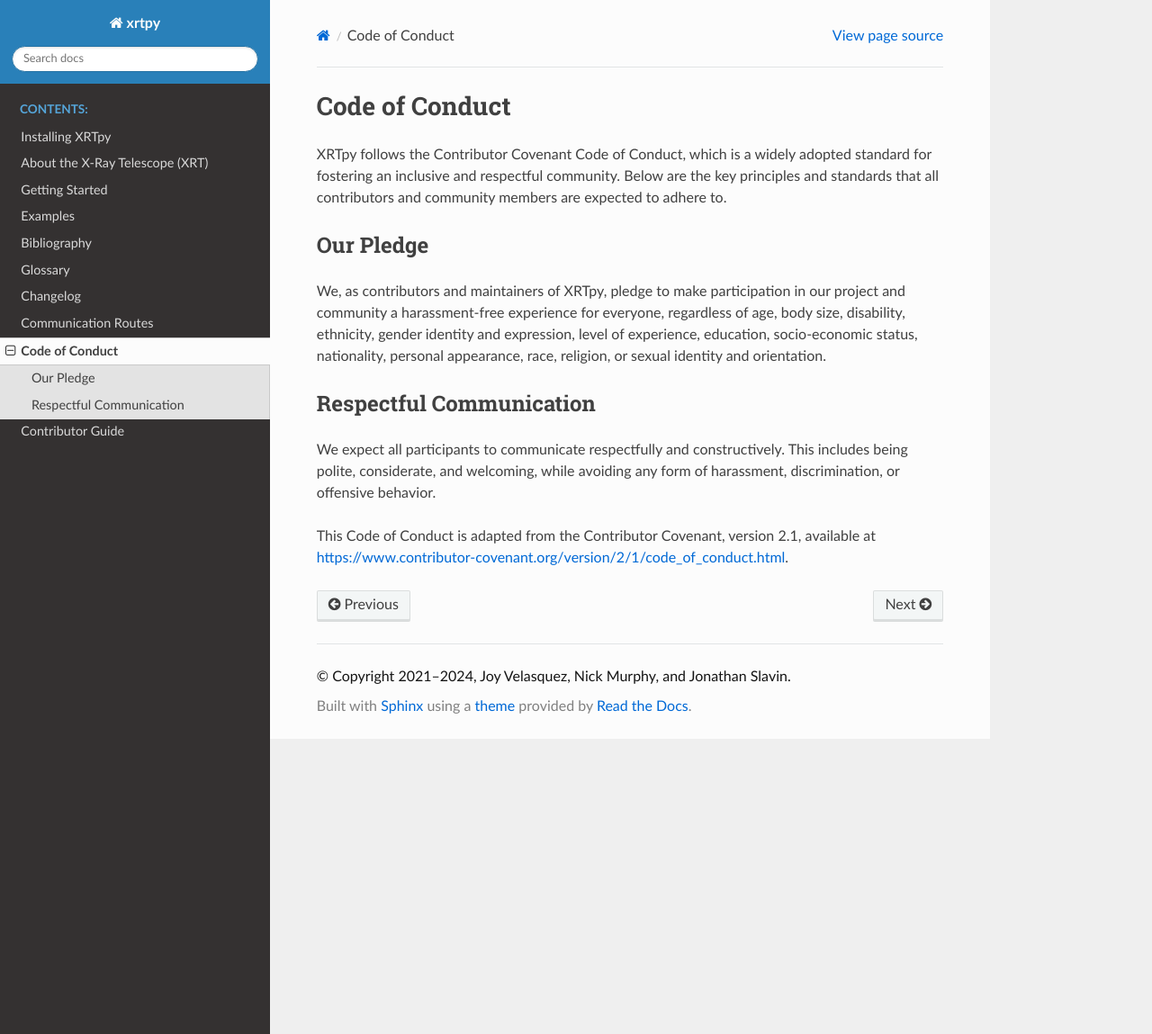
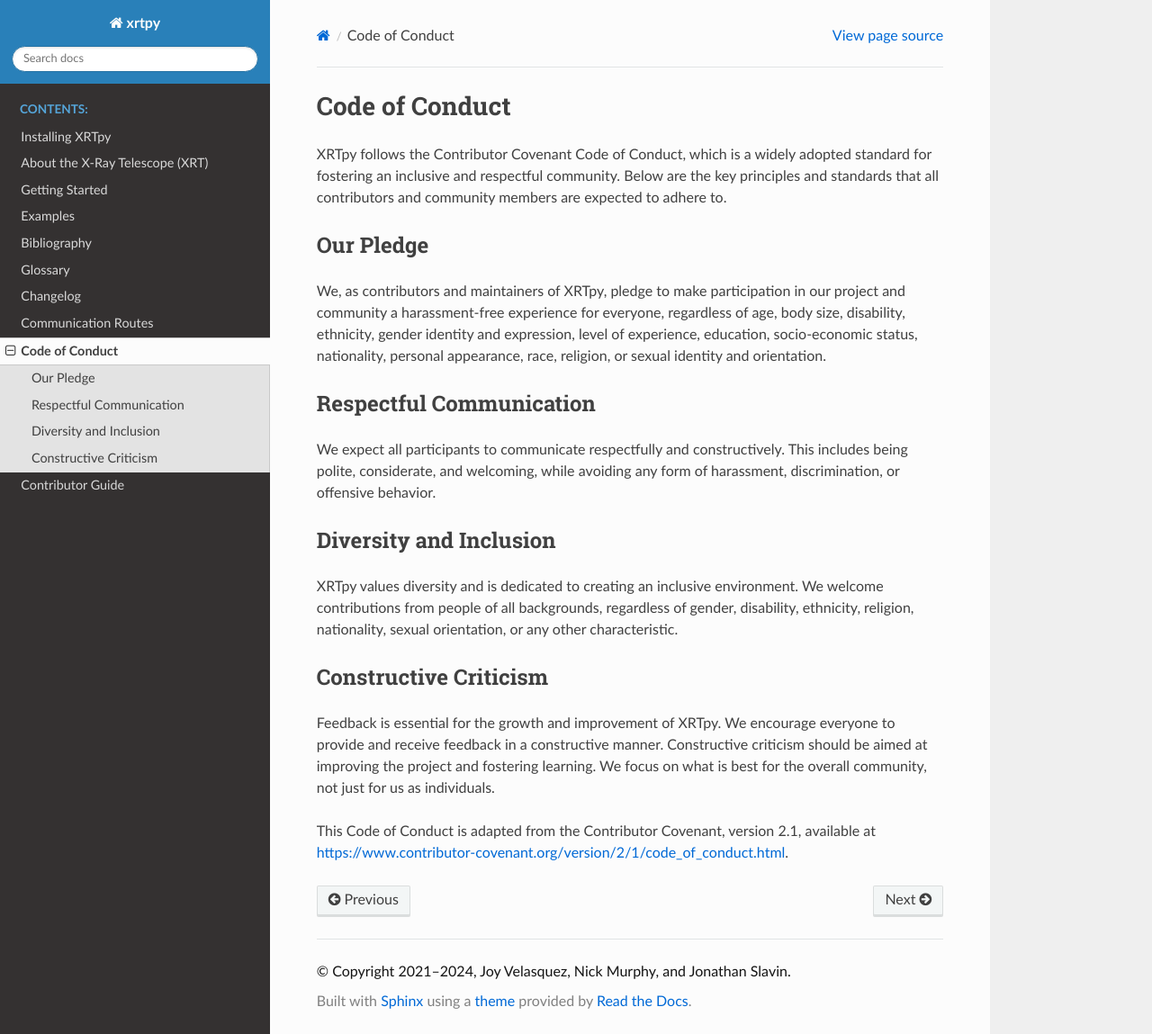
Before and after one commit to HinodeXRT/xrtpy, a Sphinx documentation site: the page built from docs/CODE_OF_CONDUCT.rst, in a window 1280 px wide and 1149 px high. Shown: the whole window at 90% size. Built offline with Sphinx 7.4.7 and the Read the Docs theme 2.0.0, drawn with Linux system fonts in a browser that asks for light colours; pages that are not in the unit, such as notebooks, are missing from menus.

Commit message:
Adding Diversity and Inclusion and Constructive Criticism section

```diff
--- a/docs/CODE_OF_CONDUCT.rst
+++ b/docs/CODE_OF_CONDUCT.rst
@@ -22,4 +22,14 @@ Respectful Communication
 We expect all participants to communicate respectfully and constructively. This includes being polite, considerate, and welcoming,
 while avoiding any form of harassment, discrimination, or offensive behavior.
 
+Diversity and Inclusion
+=========================
+XRTpy values diversity and is dedicated to creating an inclusive environment. We welcome contributions from people of all backgrounds,
+regardless of gender, disability, ethnicity, religion, nationality, sexual orientation, or any other characteristic.
+
+Constructive Criticism
+=========================
+Feedback is essential for the growth and improvement of XRTpy. We encourage everyone to provide and receive feedback in a constructive manner.
+Constructive criticism should be aimed at improving the project and fostering learning. We focus on what is best for the overall community, not just for us as individuals.
+
 This Code of Conduct is adapted from the Contributor Covenant, version 2.1, available at https://www.contributor-covenant.org/version/2/1/code_of_conduct.html.
```
